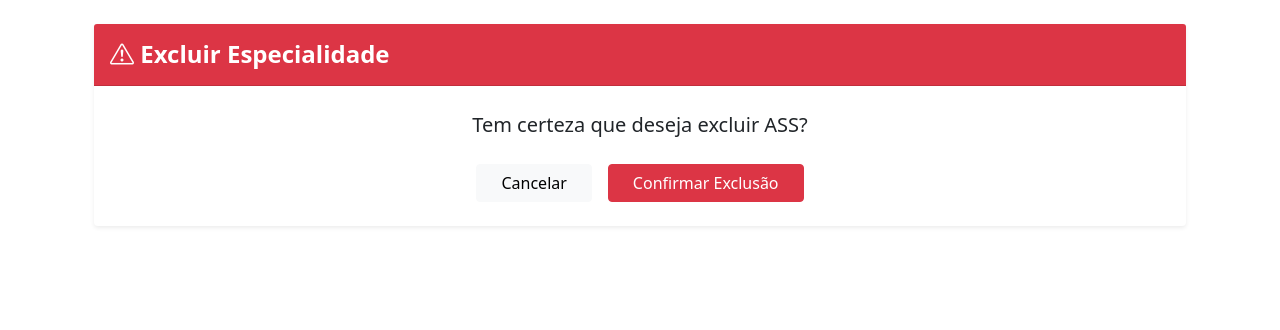
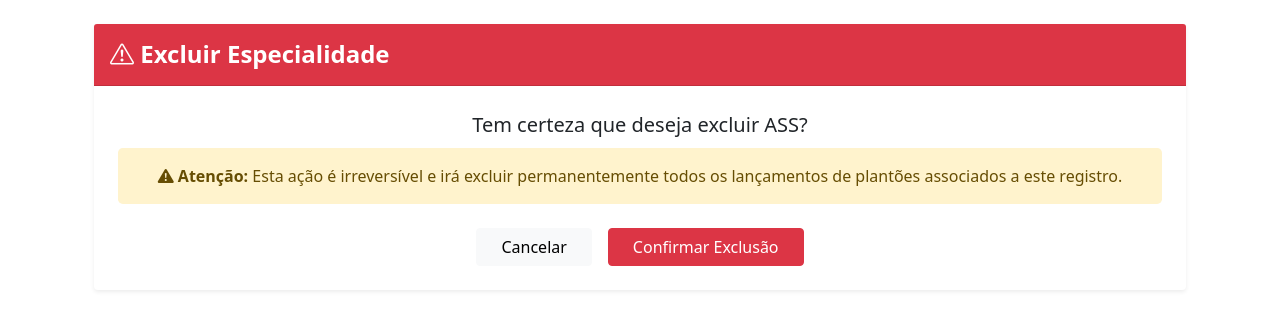
Before and after one commit to RibDevops/minhaescala, a Django app: page /especialidades/1/excluir/ in a window 1280 px wide. Shown: the part 56-386 px from the top of the page. Run offline with Django 5.2, Linux system fonts and the light colour scheme; a user stored in the database is signed in; data comes from the database, SQL or seed files in the repository; both versions use the stored data as it was after the commit.

Commit message:
Add a clear warning before deleting records with associated entries
Change foreign key from PROTECT to CASCADE for EventoEscala.tipo and update the delete confirmation template to include a warning about deleting associated entries.

Replit-Commit-Author: Agent
Replit-Commit-Session-Id: b2c51a9a-4596-4c1f-a9e7-f85f2aa5b480
Replit-Commit-Checkpoint-Type: intermediate_checkpoint
Replit-Commit-Event-Id: 4342cfa5-050c-49ae-ae62-4cc528643600
Replit-Commit-Screenshot-Url: https://storage.googleapis.com/screenshot-production-us-central1/683cb43d-379e-4e2f-8708-c6cc4bb25a51/b2c51a9a-4596-4c1f-a9e7-f85f2aa5b480/vu2jUCH
Replit-Helium-Checkpoint-Created: true

```diff
--- a/cal/models.py
+++ b/cal/models.py
@@ -155,7 +155,7 @@ class EventoEscala(models.Model):
     )
     tipo = models.ForeignKey(
         TipoEvento,
-        on_delete=models.PROTECT
+        on_delete=models.CASCADE
     )
     hospital = models.ForeignKey(
         Hospital,
--- a/templates/cal/crud_base_confirm_delete.html
+++ b/templates/cal/crud_base_confirm_delete.html
@@ -6,7 +6,11 @@
             <h4 class="mb-0 fw-bold"><i class="bi bi-exclamation-triangle"></i> {{ titulo }}</h4>
         </div>
         <div class="card-body p-4 text-center">
-            <p class="lead mb-4">Tem certeza que deseja excluir <strong>{{ object }}</strong>?</p>
+            <p class="lead mb-2">Tem certeza que deseja excluir <strong>{{ object }}</strong>?</p>
+            <div class="alert alert-warning border-0 rounded-3 mb-4">
+                <i class="bi bi-exclamation-triangle-fill"></i>
+                <strong>Atenção:</strong> Esta ação é irreversível e irá excluir permanentemente todos os lançamentos de plantões associados a este registro.
+            </div>
             <form method="post">
                 {% csrf_token %}
                 <div class="d-flex justify-content-center gap-3">
```
Also changed, not shown: cal/migrations/0010_alter_eventoescala_tipo.py (added), db.sqlite3, 2 other files.
